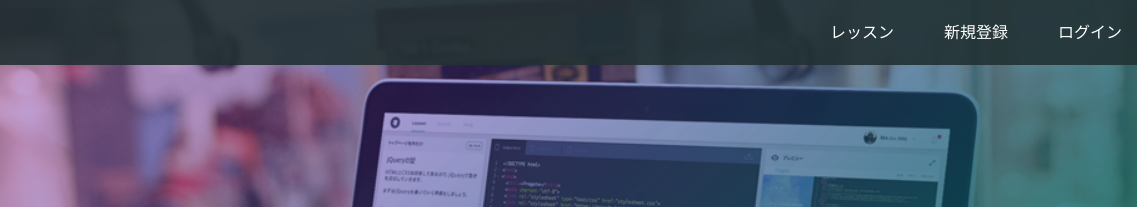
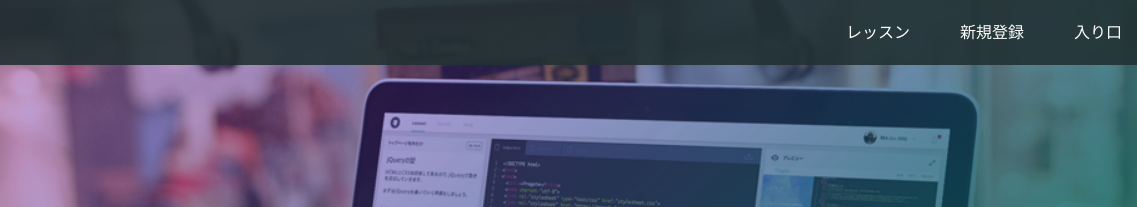
Before and after one commit to m-9232/prog-8.github.io, a plain HTML site: page index.html in a window 1280 px wide. Shown: the top 207 px of the page, 143-1280 px from the left. Drawn offline with Linux system fonts and the light colour scheme.

Commit message:
Update index.html

```diff
--- a/index.html
+++ b/index.html
@@ -17,7 +17,7 @@
       <div class="header-right">
         <a href="#">レッスン</a>
         <a href="#">新規登録</a>
-        <a href="#" class="login">ログイン</a>
+        <a href="#" class="login">入り口</a>
       </div>
     </div>
   </header>
```
